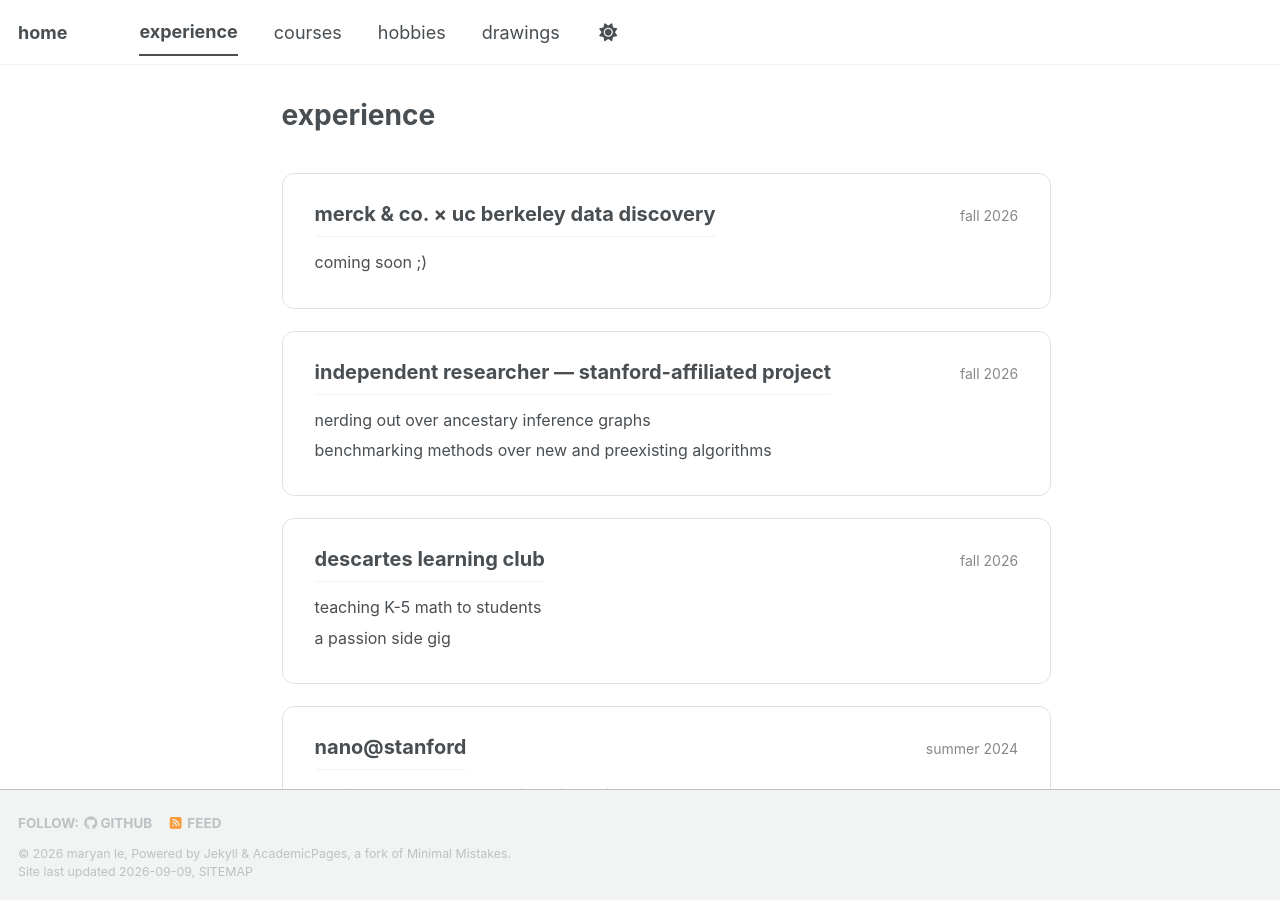
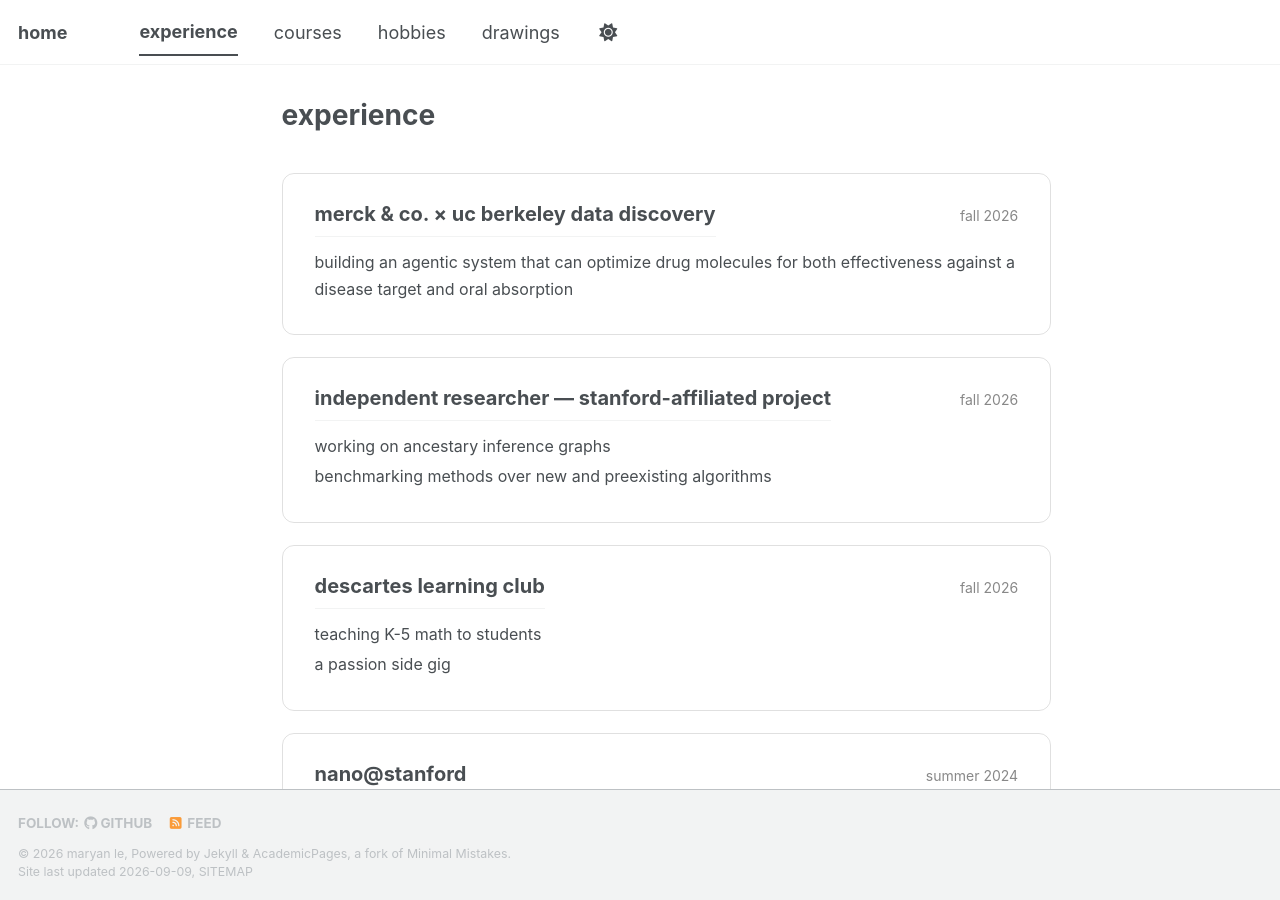
Before and after one commit to lemaryan/lemaryan.github.io, a Jekyll site: the page built from _pages/experience.html, in a window 1280 px wide and 900 px high. Built offline with Jekyll 4.4.1, drawn with Linux system fonts in a browser that asks for light colours; a style sheet for code colours, icons or effects is not loaded.

Commit message:
Update experience.html

```diff
--- a/_pages/experience.html
+++ b/_pages/experience.html
@@ -173,7 +173,7 @@ author_profile: false
     </div>
 
     <div class="experience-description">
-      <p>coming soon ;)</p>
+      <p>building an agentic system that can optimize drug molecules for both effectiveness against a disease target and oral absorption</p>
     </div>
   </div>
 
@@ -191,7 +191,7 @@ author_profile: false
     </div>
 
     <div class="experience-description">
-      <p>nerding out over ancestary inference graphs</p>
+      <p>working on ancestary inference graphs</p>
       <p>benchmarking methods over new and preexisting algorithms</p>
     </div>
   </div>
```
